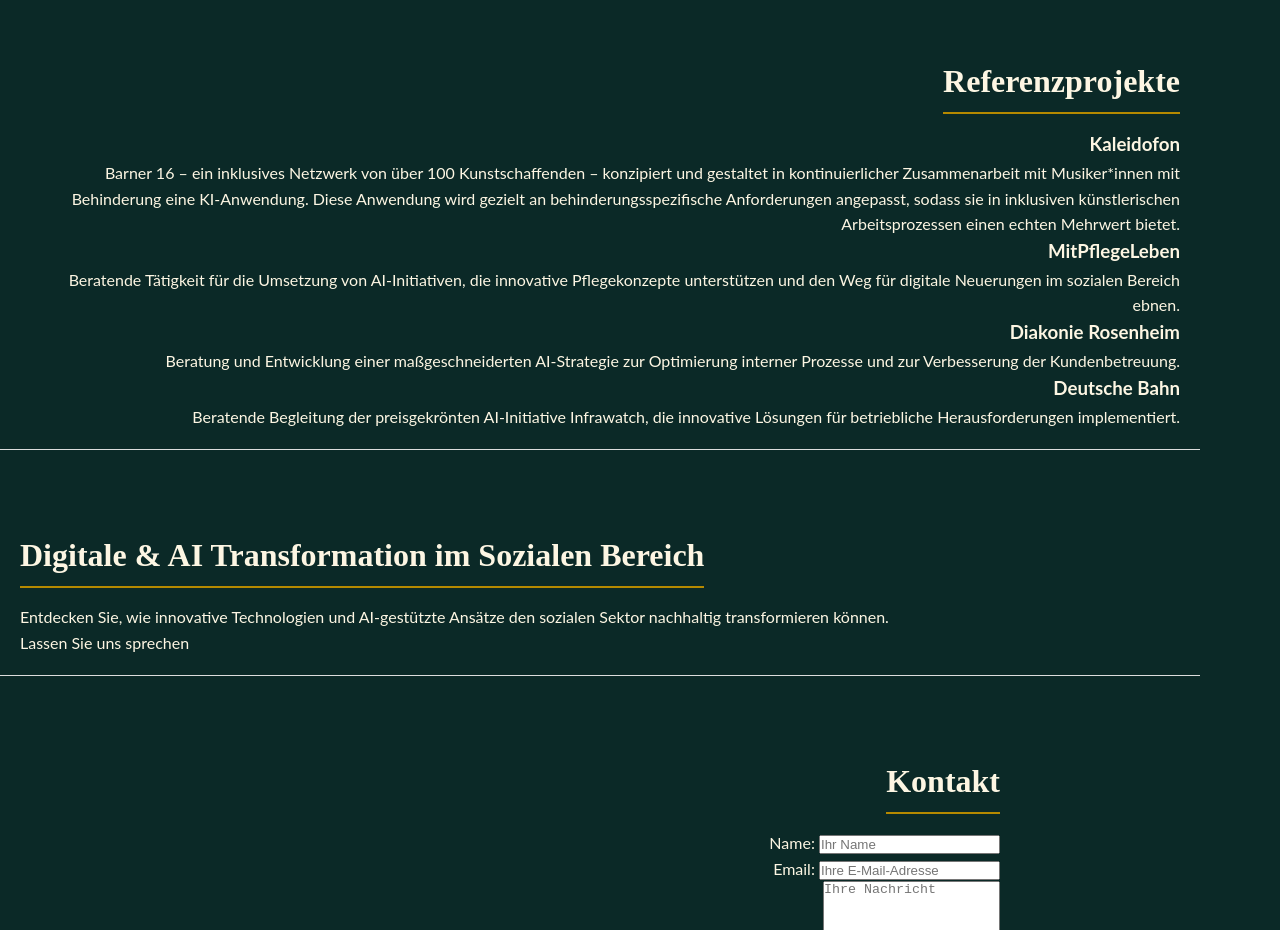
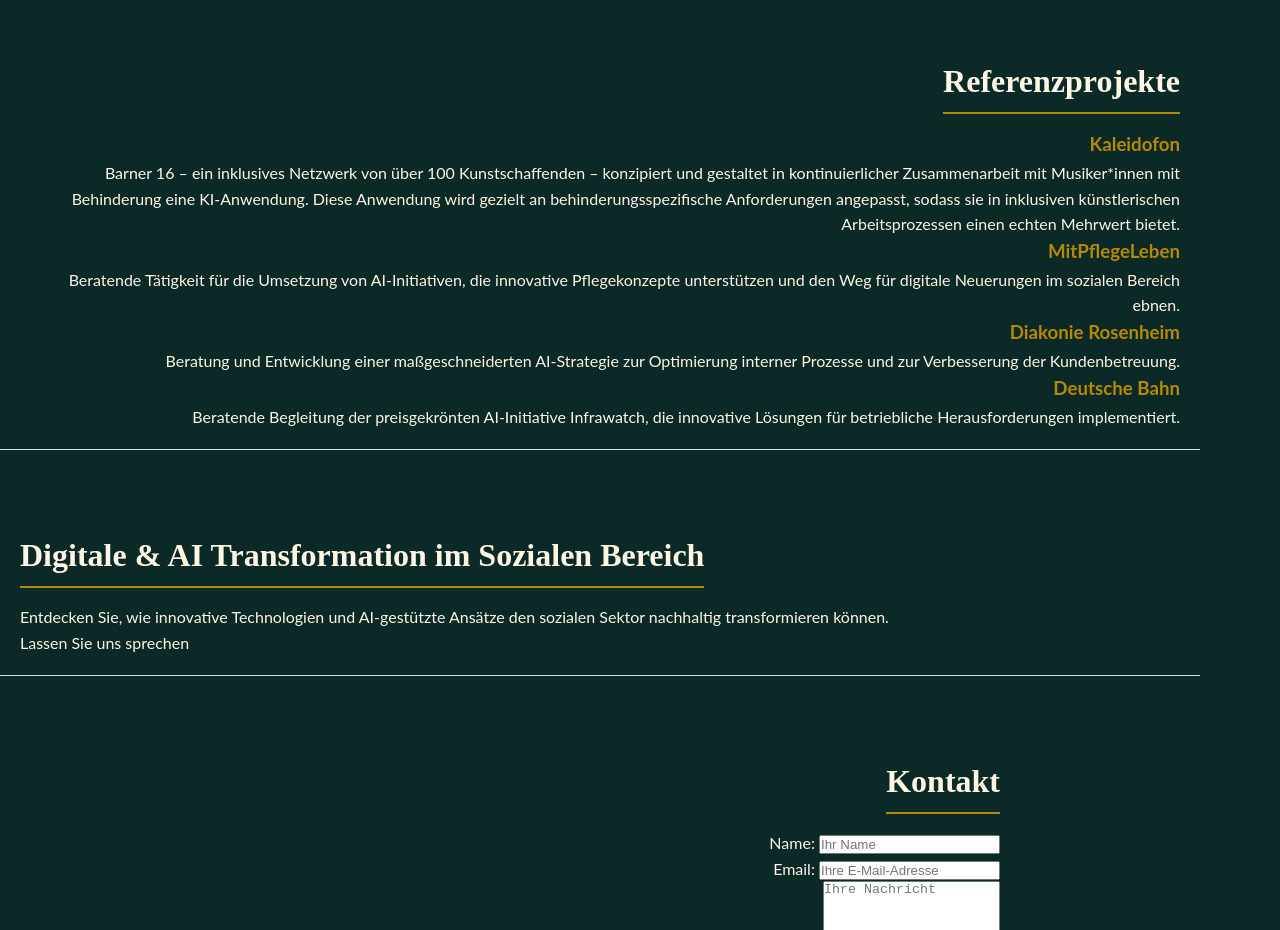
Before and after one commit to MarcusRoeper/marcusroeper.github.io, a plain HTML site: page index.html in a window 1280 px wide. Shown: the part 1160-2090 px from the top of the page. Drawn offline with Linux system fonts and the light colour scheme.

Commit message:
Update styles.css

```diff
--- a/styles.css
+++ b/styles.css
@@ -130,6 +130,11 @@ a:hover {
   text-decoration: underline;
 }
 
+.project h3,
+.project h3 a {
+  color: var(--secondary-color);
+}
+
 /* Mobile responsiveness */
 @media (max-width: 600px) {
   .container {
```
